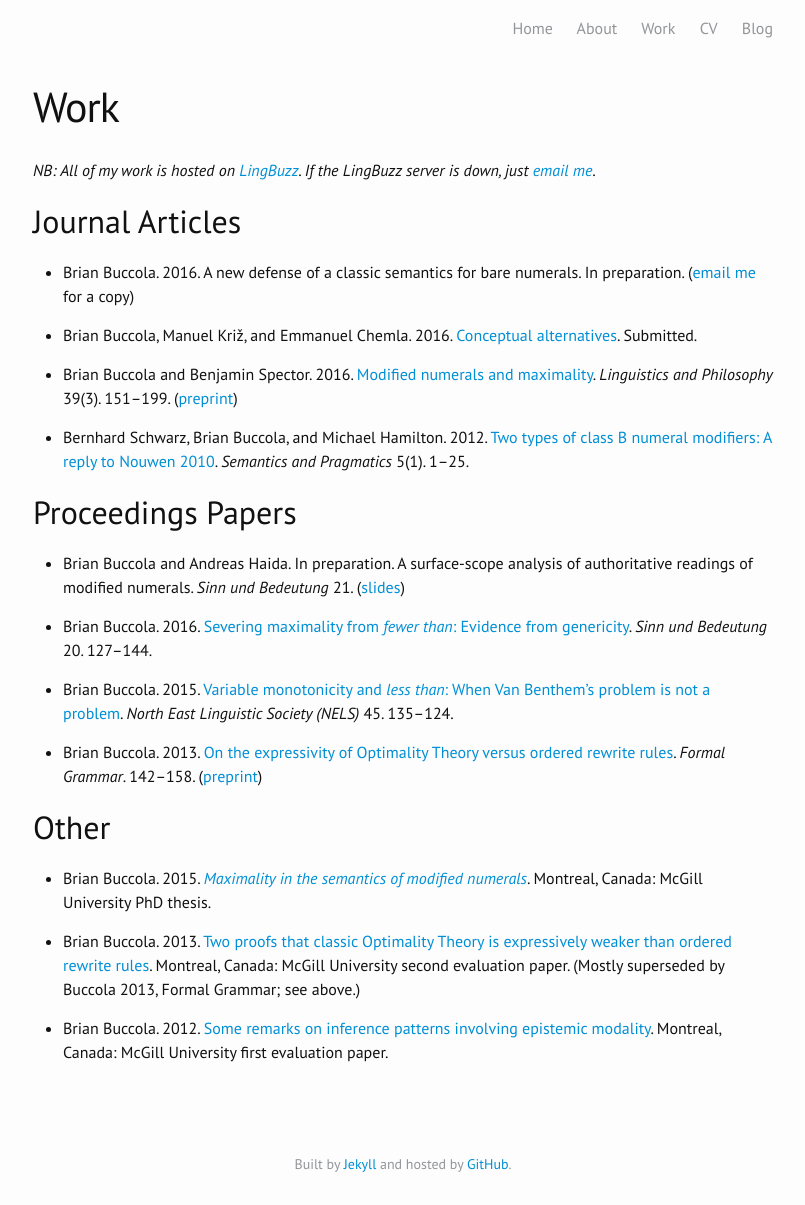
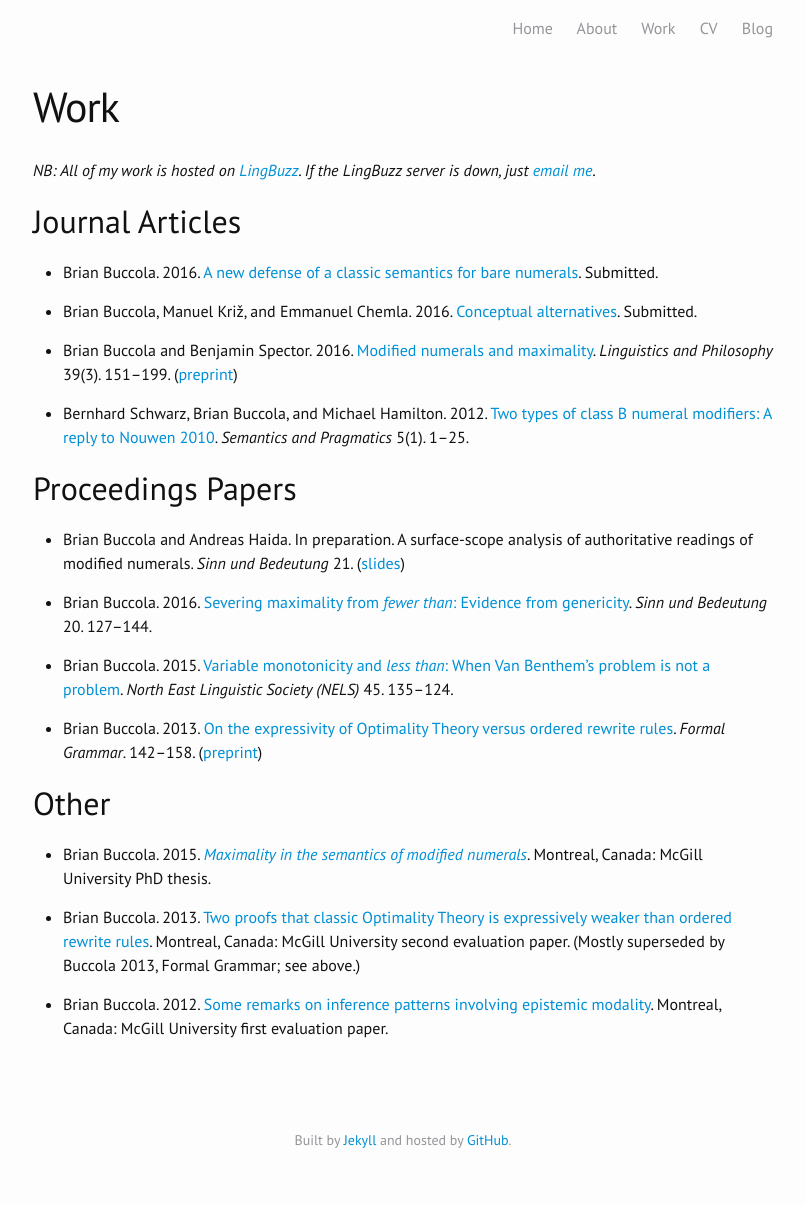
Before and after one commit to brianbuccola/brianbuccola.github.io, a Jekyll site: the page built from work.md, in a window 1280 px wide. Shown: the whole page, without its empty margins (237-1042 px from the left). Built offline with Jekyll 4.4.1, drawn with Linux system fonts in a browser that asks for light colours; some web fonts are replaced; after the commit the page ends 1181 px from its top, so only the background shows below that.

Commit message:
add LingBuzz link to numerals paper and change status to "Submitted"

```diff
--- a/work.md
+++ b/work.md
@@ -12,7 +12,7 @@ redirect_from: /research.html
 
 ## Journal Articles
 
-- Brian Buccola. 2016. A new defense of a classic semantics for bare numerals. In preparation. ([email me][email] for a copy)
+- Brian Buccola. 2016. [A new defense of a classic semantics for bare numerals][jos-lb]. Submitted.
 
 - Brian Buccola, Manuel Križ, and Emmanuel Chemla. 2016. [Conceptual alternatives][cog-lb]. Submitted.
 
```
Also changed, not shown: other parts of work.md (+1 -0 lines).
